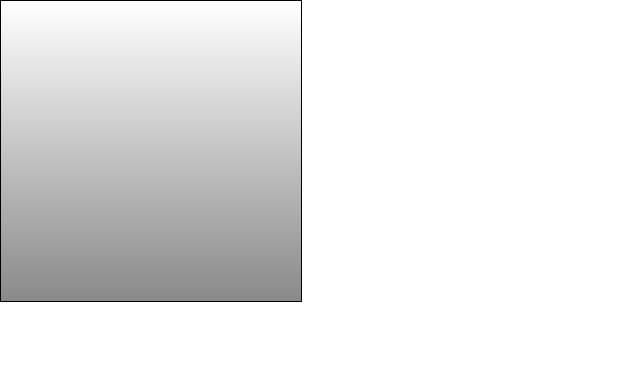
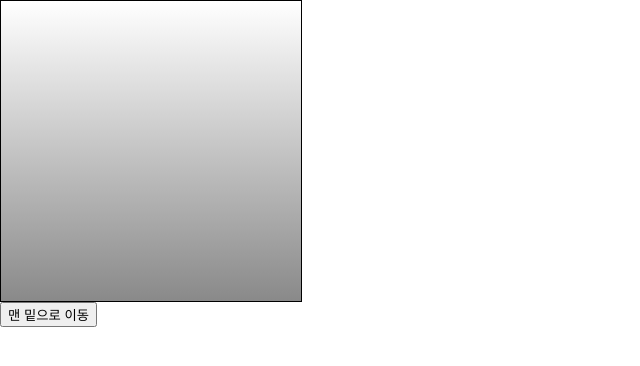
Before and after one commit to JoongHyun-Kim/dev-books, a React (Create React App) app in the folder react-techniques/: page / in a window 1280 px wide. Shown: the top 366 px of the page, without its empty margins (0-640 px from the left). Built offline with nearby package versions, Linux system fonts and the light colour scheme.

Commit message:
Ch 5.3.4 Add ref to App Component

```diff
--- a/react-techniques/src/App.js
+++ b/react-techniques/src/App.js
@@ -3,7 +3,14 @@ import ScrollBox from './ScrollBox';
 
 class App extends Component {
    render() {
-      return <ScrollBox />;
+      return (
+         <div>
+            <ScrollBox ref={(ref) => (this.scrollBox = ref)} />
+            <button onClick={() => this.scrollBox.scrollToBottom()}>
+               맨 밑으로 이동
+            </button>
+         </div>
+      );
    }
 }
 
```
